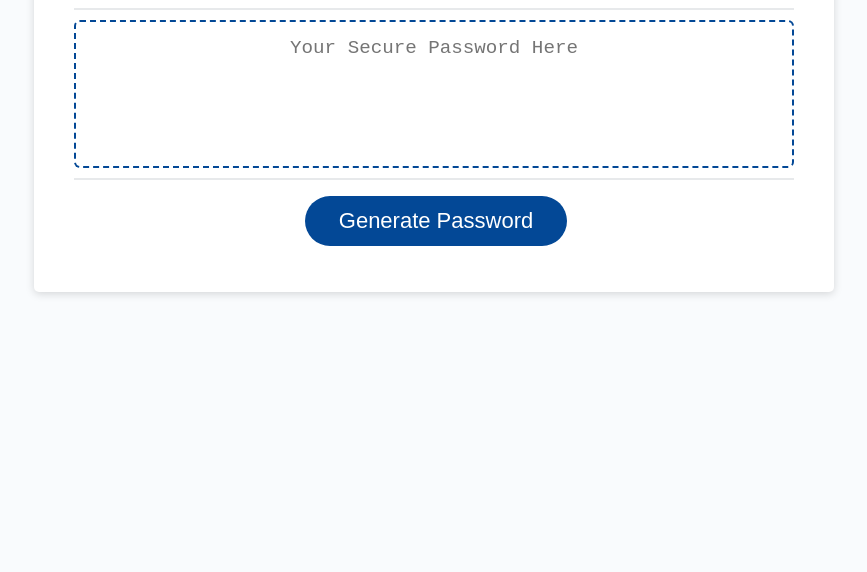
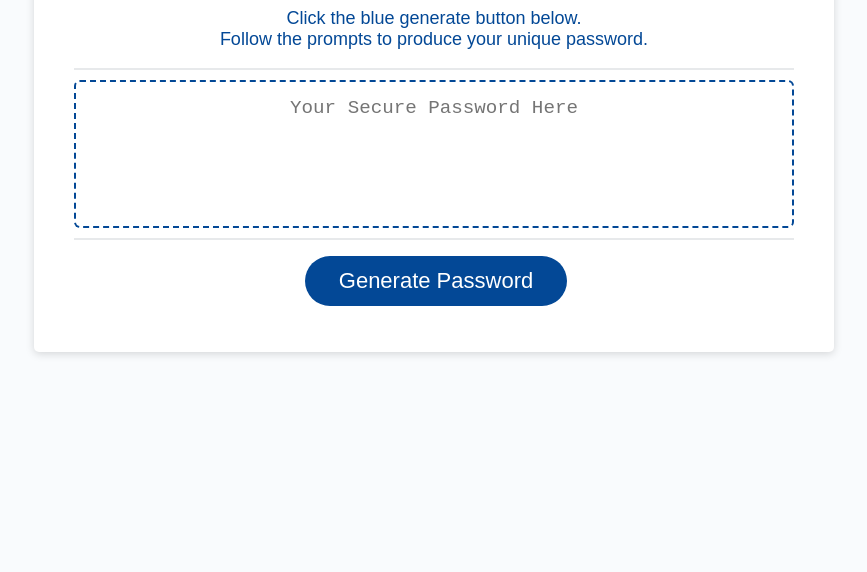
Before and after one commit to ggfalloon/PasswordGenerator, a plain HTML site: page index.html in a window 1280 px wide. Shown: the part 228-800 px from the top of the page, without its empty margins (206-1073 px from the left). Drawn offline with Linux system fonts and the light colour scheme.

Commit message:
added instructions

```diff
--- a/index.html
+++ b/index.html
@@ -20,6 +20,7 @@
         <div class="card">
             <div class="card-header">
                 <h2>Generate a Password</h2>
+                <p>Click the blue generate button below. <br> Follow the prompts to produce your unique password.</p>
             </div>
             <div class="card-body">
                 <textarea readonly id="password" placeholder="Your Secure Password Here"
--- a/script.js
+++ b/script.js
@@ -10,6 +10,7 @@ generateBtn.addEventListener("click", writePassword);
 
 
 function generatePassword() {
+
 
   var charLength = prompt("How many characters would you like to include? Please choose a number between 8 - 128.");
 
```
